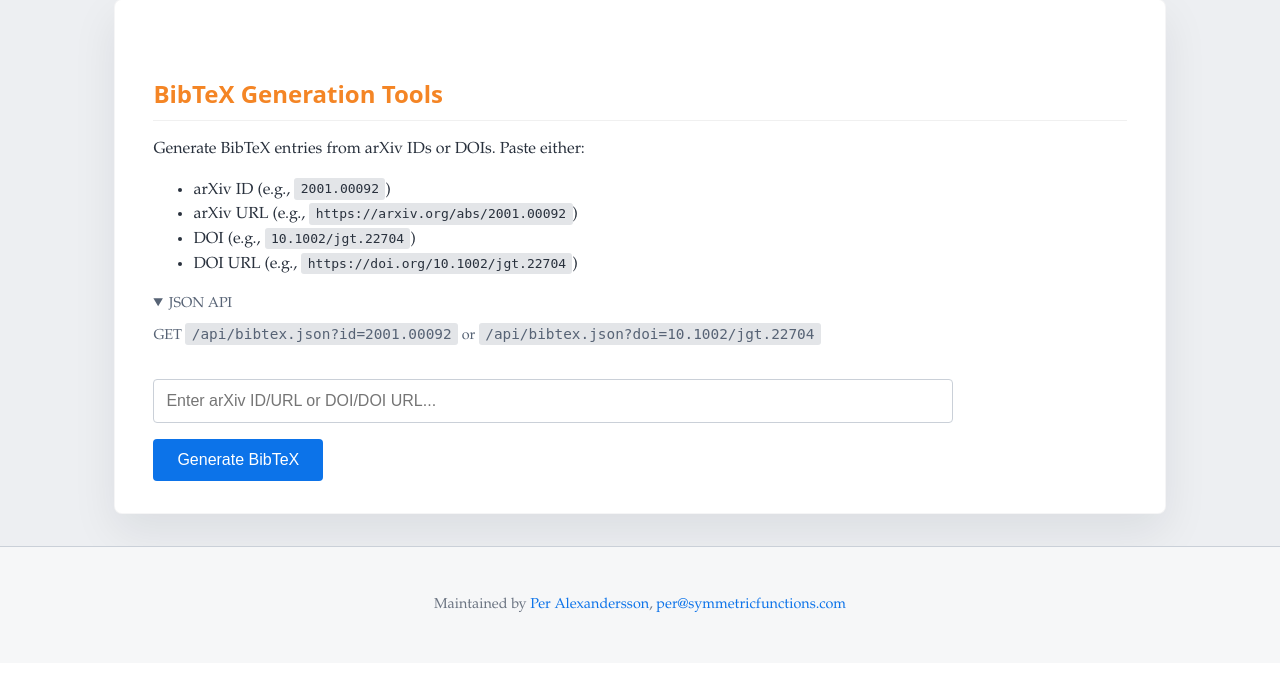
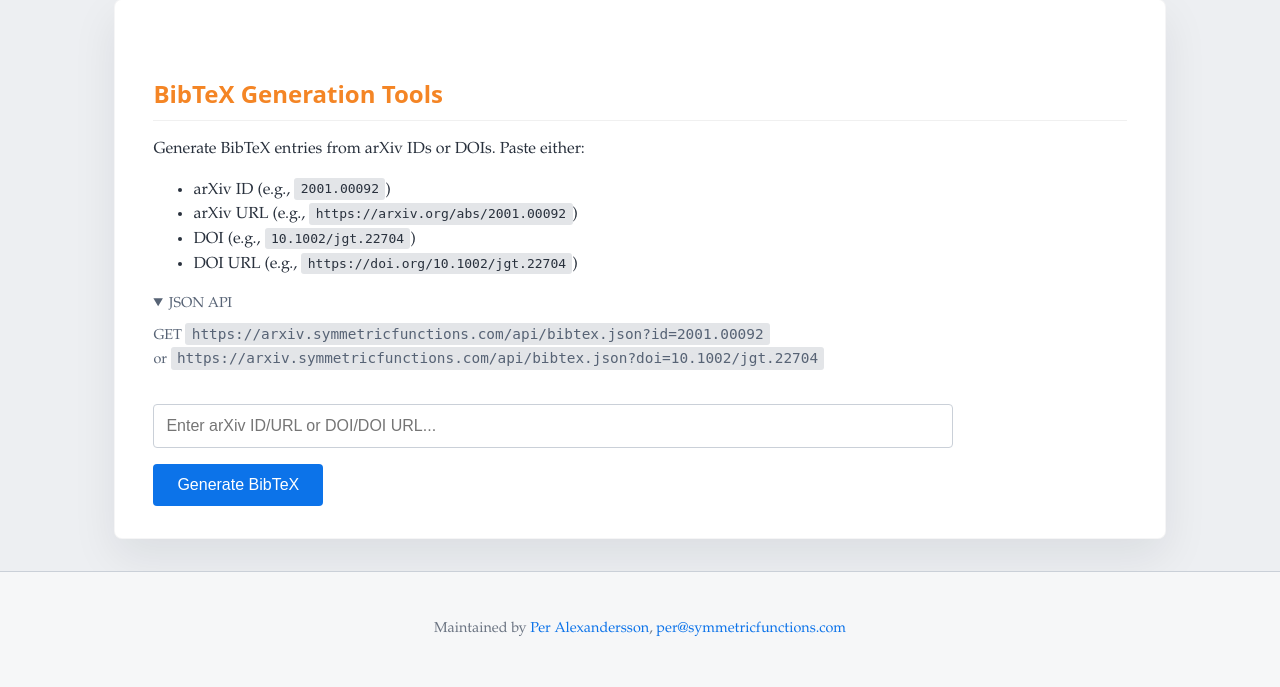
Before and after one commit to PerAlexandersson/arxiv.symmetricfunctions.com, a Flask app: page /tools in a window 1280 px wide, after a click on "JSON API". Shown: the part 281-968 px from the top of the page. Before the commit the page ends 894 px from the top, so only its background shows below. Run offline with Flask 3, Linux system fonts and the light colour scheme; parts of the project's set-up code (start-up, migrations or seed data) failed here and were passed over; some libraries are stand-ins or nearby versions.

Commit message:
Activate Published tab for DOI-only results and improve tools page
Show Published BibTeX tab by default when input is a DOI. Use full URLs
in JSON API docs. Return 404 instead of 500 for unresolvable DOIs.

Co-Authored-By: Claude Opus 4.6 (1M context) <noreply@anthropic.com>

```diff
--- a/src/app.py
+++ b/src/app.py
@@ -565,7 +565,7 @@ def _generate_bibtex(input_text):
         bibtex = doi2bib(doi)
         if bibtex:
             return {'published': bibtex}, 200
-        return {'error': 'Failed to fetch BibTeX from DOI'}, 500
+        return {'error': f'Could not resolve DOI: {doi}'}, 404
 
     return {'error': 'Could not parse input as arXiv ID or DOI'}, 400
 
--- a/src/templates/tools.html
+++ b/src/templates/tools.html
@@ -16,7 +16,8 @@
 <details style="margin-top:0.5rem; font-size:0.9rem; color:var(--c-text-sub);">
   <summary style="cursor:pointer;">JSON API</summary>
   <p style="margin:0.5rem 0 0;">
-    GET <code>/api/bibtex.json?id=2001.00092</code> or <code>/api/bibtex.json?doi=10.1002/jgt.22704</code>
+    GET <code>https://arxiv.symmetricfunctions.com/api/bibtex.json?id=2001.00092</code><br>
+    or <code>https://arxiv.symmetricfunctions.com/api/bibtex.json?doi=10.1002/jgt.22704</code>
   </p>
 </details>
 
@@ -97,17 +98,25 @@ async function generateBibtex(event) {
         }
 
         // Show results
-        if (data.arxiv) {
+        const hasArxiv = !!data.arxiv;
+        const hasPublished = !!data.published;
+
+        if (hasArxiv) {
             arxivBibtex.textContent = data.arxiv;
-            showTab('arxiv-tab');
+            document.getElementById('arxiv-tab-btn').style.display = 'inline-block';
+        } else {
+            document.getElementById('arxiv-tab-btn').style.display = 'none';
         }
 
-        if (data.published) {
+        if (hasPublished) {
             publishedBibtex.textContent = data.published;
             publishedTabBtn.style.display = 'inline-block';
         } else {
             publishedTabBtn.style.display = 'none';
         }
+
+        // Activate the most relevant tab
+        showTab(hasPublished && !hasArxiv ? 'published-tab' : 'arxiv-tab');
 
         resultContainer.style.display = 'block';
 
```
